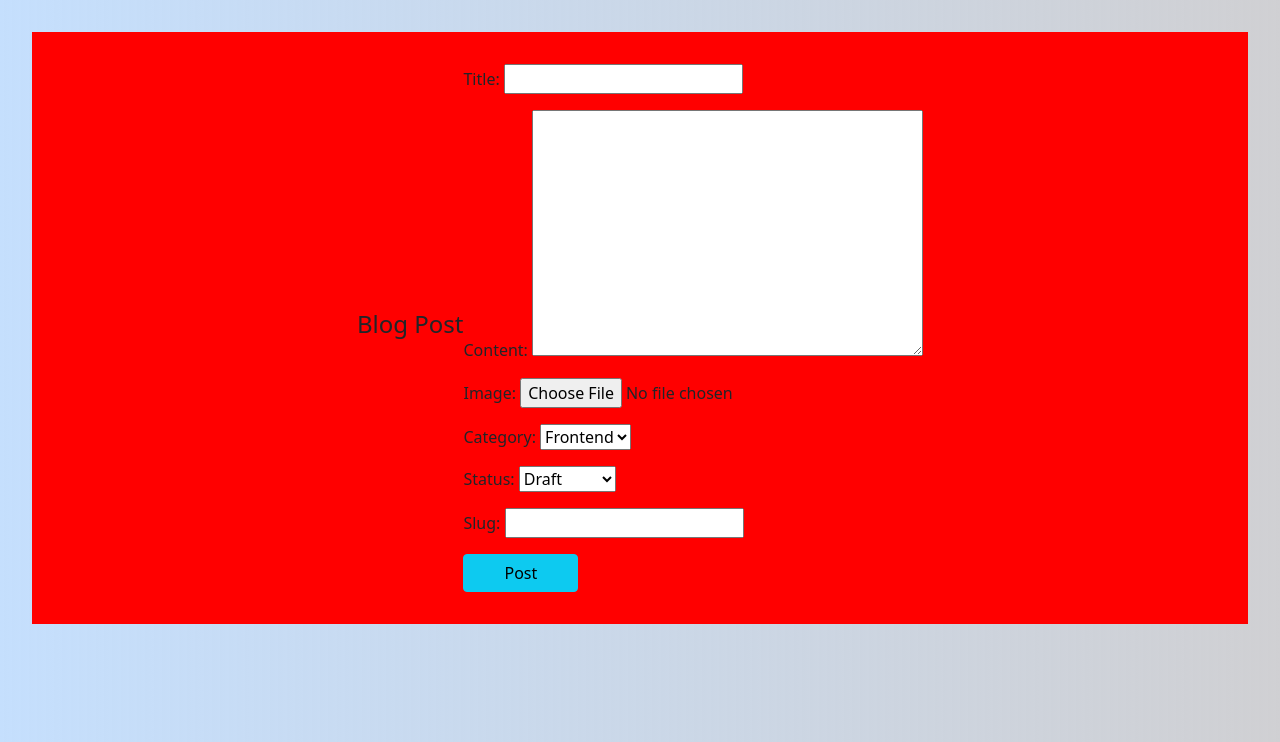
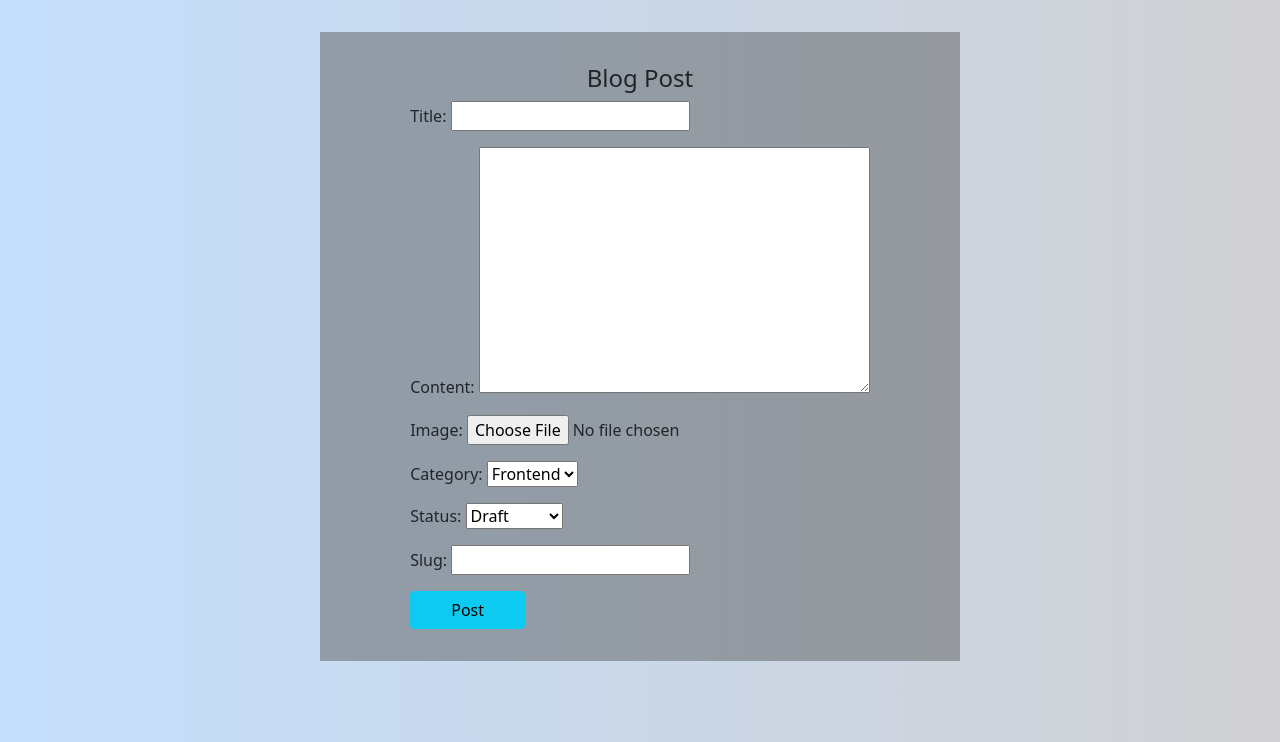
Before and after one commit to baaserosman/DJANGO-Blog_App, a Django app: page /new_post in a window 1280 px wide. Shown: the part 58-800 px from the top of the page. Run offline with Django 4.2, Linux system fonts and the light colour scheme.

Commit message:
add, update

```diff
--- a/myapp/static/myapp/css/style.css
+++ b/myapp/static/myapp/css/style.css
@@ -25,7 +25,7 @@ body {
 /*! ------------------CARD-CONTAİNER-----------------------*/
 .card-container {
   display: flex;
-  justify-content: center;
+  justify-content:center;
   align-items: center;
 }
 .row{
@@ -51,10 +51,12 @@ body {
 /*! ------------------NEWBLOG-CONTAİNER-----------------------*/
 
 .newblog-container {
-  background-color:red;
-  margin: 2rem ;
+  background-color:rgba(81, 83, 83, 0.459);
+  width : 40rem;
+  margin: 2rem auto ;
   padding: 2rem;
   display: flex;
   justify-content: center;
   align-items: center;
+  flex-direction: column;
 }
--- a/myapp/urls.py
+++ b/myapp/urls.py
@@ -1,9 +1,10 @@
 
 from django.urls import path
-from .views import home, new_post, detail
+from .views import home, new_post, detail, post_update
 
 urlpatterns = [
     path('', home, name="home"),
     path("new_post", new_post, name="new_post"),
     path("post/<int:id>", detail, name="detail"),
+    path("update/<int:id>", post_update, name="post_update"),
 ]
--- a/myapp/views.py
+++ b/myapp/views.py
@@ -1,3 +1,4 @@
+from django.contrib import messages
 from django.shortcuts import get_object_or_404, render, redirect
 from .models import Post
 from .forms import PostForm
@@ -29,9 +30,27 @@ def new_post(request):
         form = PostForm(request.POST, request.FILES)
         if form.is_valid():
             form.save()
+            messages.success(request, "Post created succesfully.")
             return redirect("home")
 
     context = {
         "form" : form,
     }
     return render(request, "myapp/new_post.html", context)
+
+def post_update(request,id):
+    post = Post.objects.get(id=id)
+    form = PostForm(instance=post)
+
+    if request.method == "POST" :
+        form = PostForm(request.POST, instance=post)
+
+        if form.is_valid():
+            form.save()
+            messages.success(request, "Post updated.")
+            return redirect("home")
+
+    context = {
+        "form" : form,
+    }
+    return render(request, "myapp/post_update.html", context)
```
